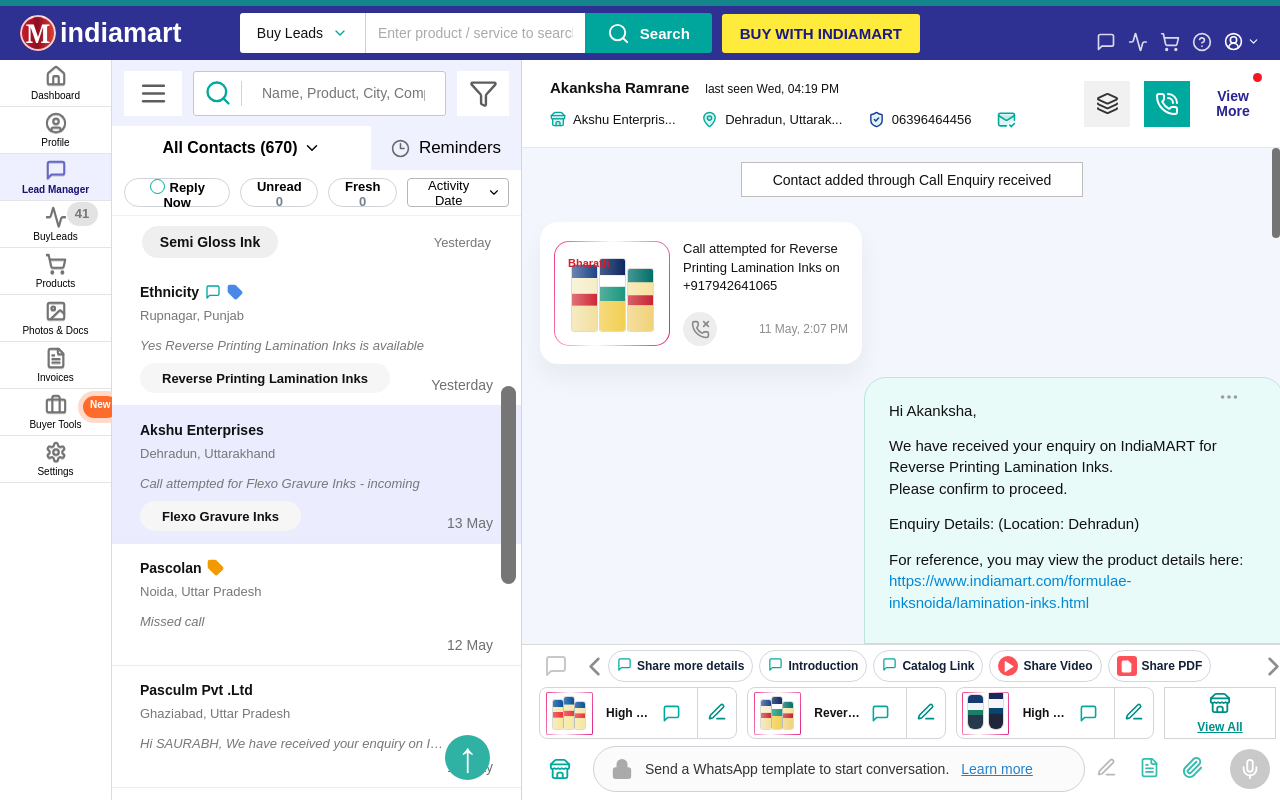
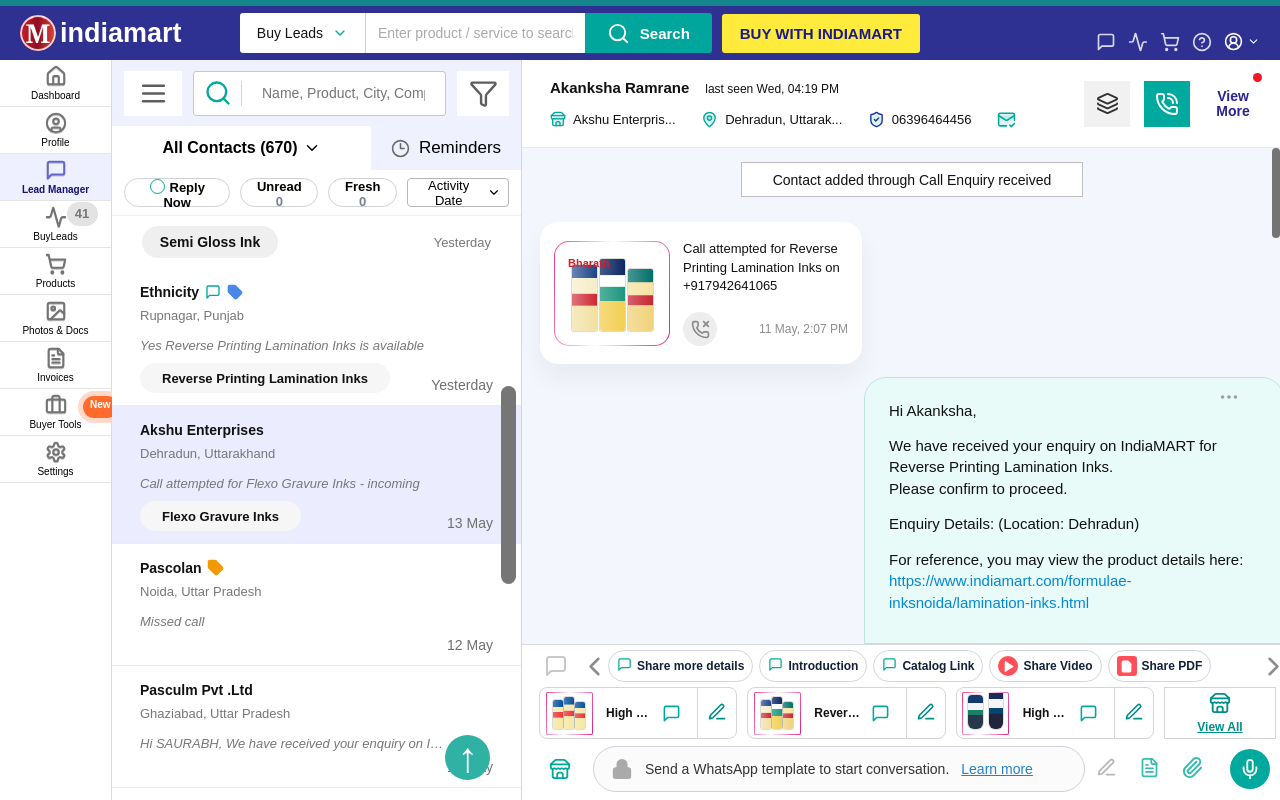
Before and after one commit to karkau123/Indiamart-Lead-Manager, a React (Vite) app: page / in a window 1280 px wide. Built offline with nearby package versions, Linux system fonts and the light colour scheme.

Commit message:
Enable voice recorder button with active styling and hover effects

```diff
--- a/src/styles.css
+++ b/src/styles.css
@@ -966,8 +966,21 @@ button {
   place-items: center;
   justify-self: end;
   border-radius: 50%;
-  background: #c9c9c9;
+  background: var(--teal);
   color: #fff;
+  cursor: pointer;
+  border: none;
+  transition: all 0.3s ease;
+}
+
+.message-input .mic:hover {
+  background: #008b7f;
+  transform: scale(1.05);
+}
+
+.message-input .mic:active {
+  background: #006b62;
+  transform: scale(0.95);
 }
 
 .product-image {
```
